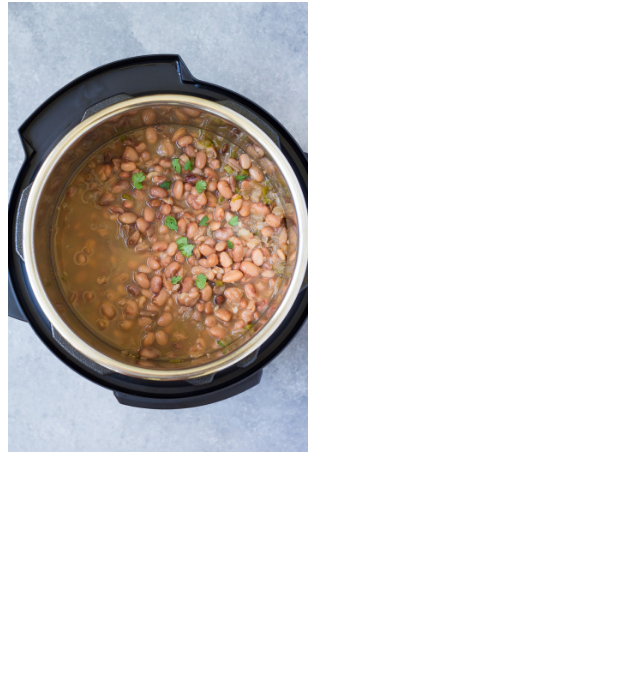
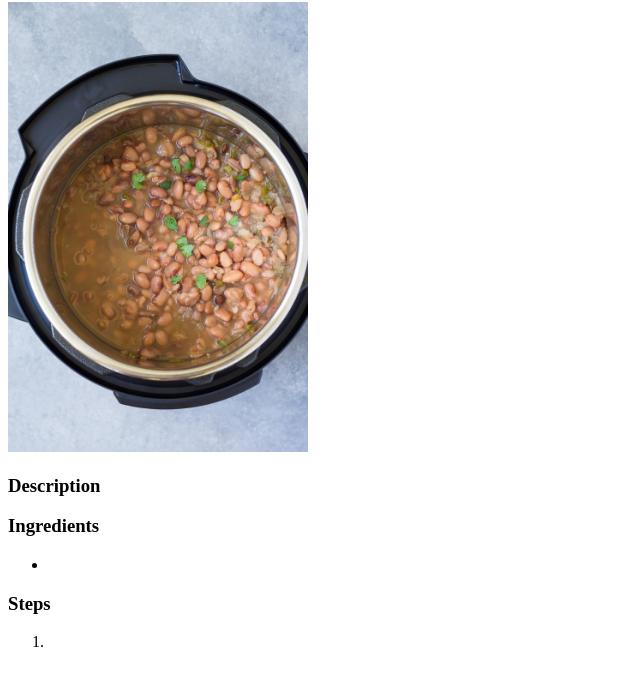
Before and after one commit to senhorsolar/odin-recipes, a plain HTML site: page recipes/beans.html in a window 1280 px wide. Shown: the part 78-764 px from the top of the page, without its empty margins (0-640 px from the left). Drawn offline with Linux system fonts and the light colour scheme.

Commit message:
add content templates to rice/beans

```diff
--- a/recipes/beans.html
+++ b/recipes/beans.html
@@ -7,6 +7,19 @@
   <body>
     <h1>Beans</h1>
     <img src="../img/beans.jpg" alt="Beans" width="300">
+
+    <h3>Description</h3>
+    <p></p>
+    <p></p>
+    <h3>Ingredients</h3>
+    <ul>
+      <li></li>
+    </ul>
+    <h3>Steps</h3>
+    <ol>
+      <li></li>
+    </ol>
+
   </body>
 
 </html>
```
Also changed, not shown: recipes/rice.html (+13 -0 lines).
